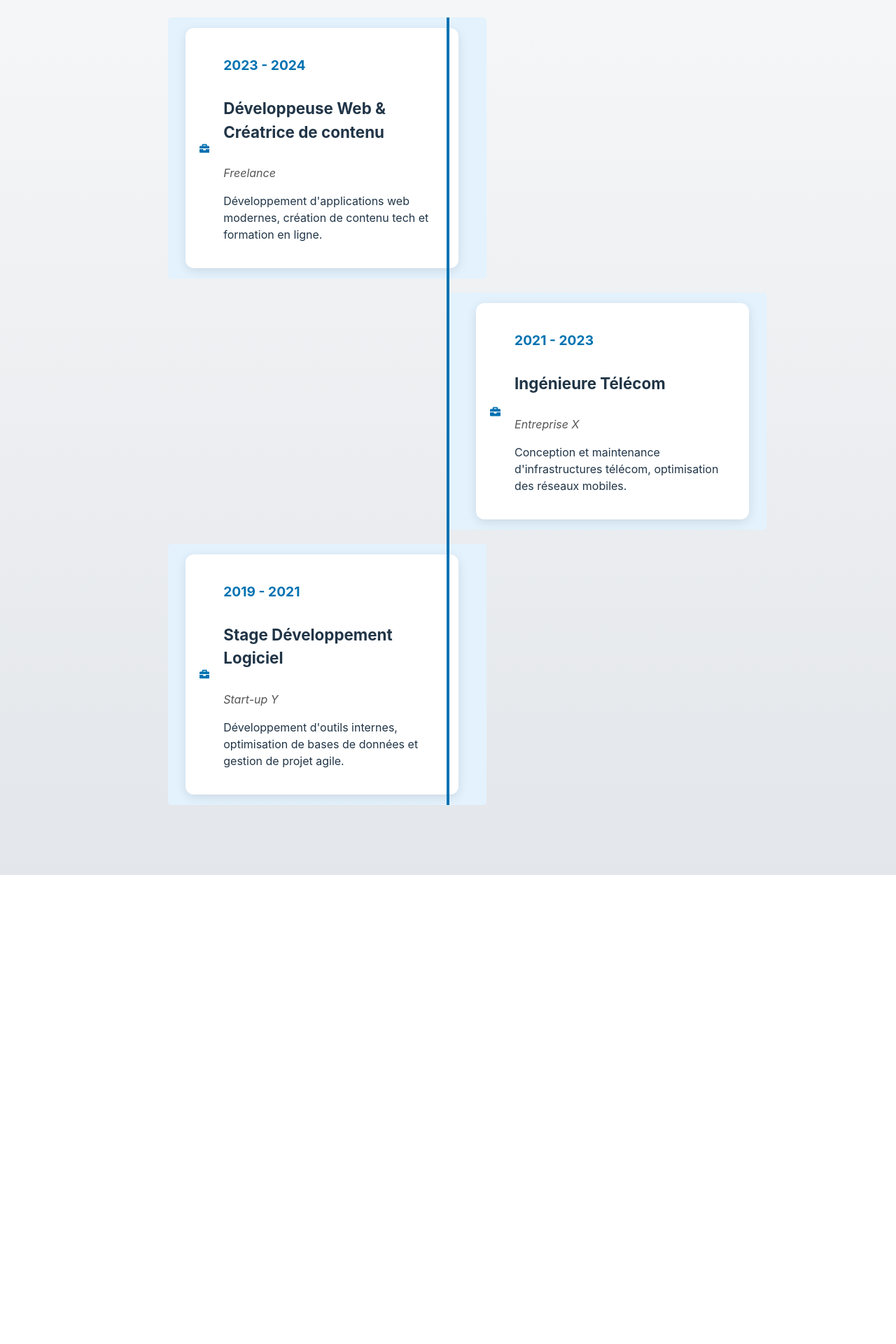
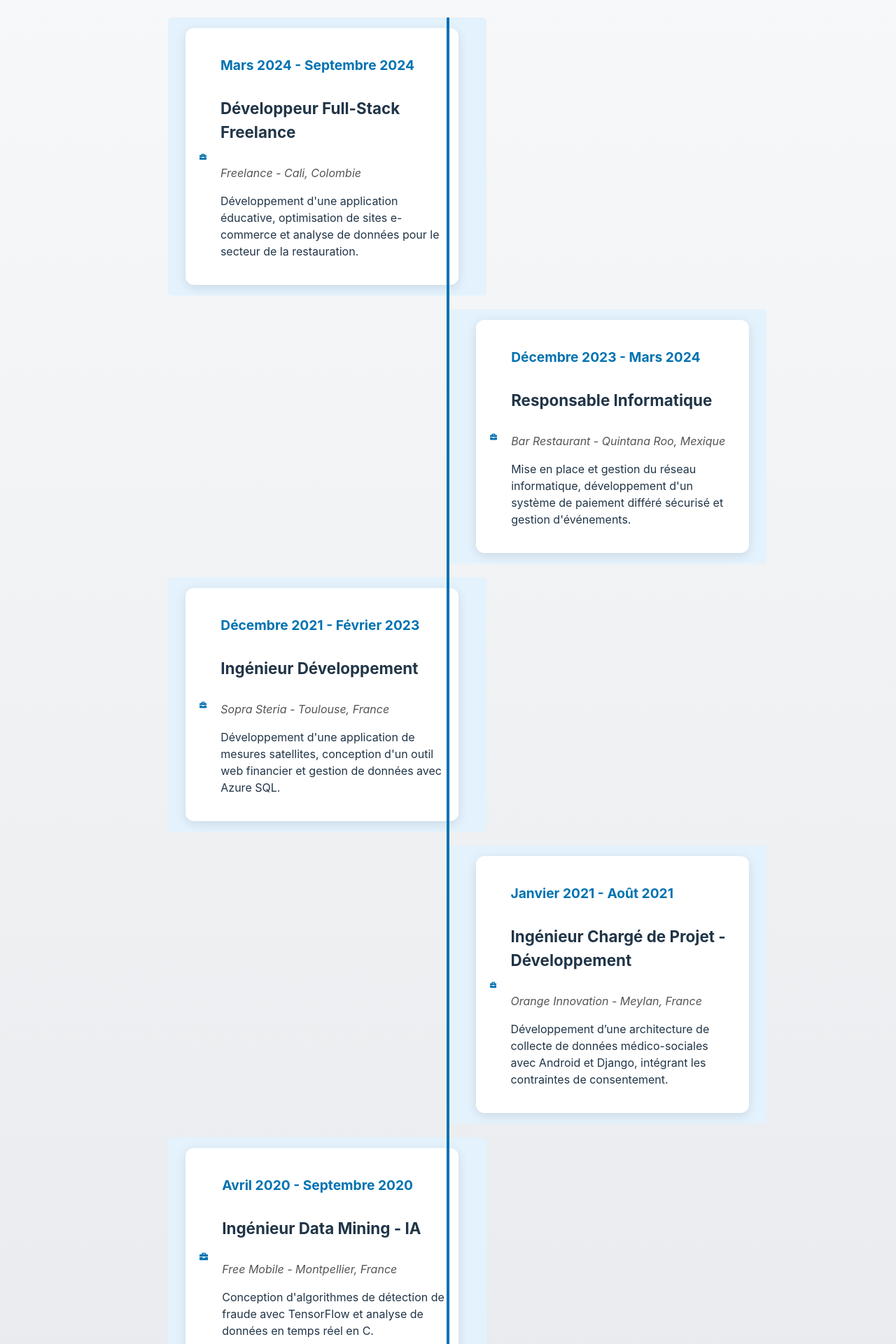
Before and after one commit to cvinciguer/portfolio-frontend, a React (Vite) app: page /about in a window 1280 px wide. Shown: the part 280-2200 px from the top of the page at 70% size. Before the commit the page ends 1530 px from the top, so only its background shows below. Built offline with nearby package versions, Linux system fonts and the light colour scheme.

Commit message:
PTF-005-Adding data over experience and exported strings about name, info, etc

```diff
--- a/src/components/pages/Experience.tsx
+++ b/src/components/pages/Experience.tsx
@@ -1,27 +1,7 @@
 import React from 'react';
 import { FaBriefcase } from "react-icons/fa";
 import './Experience.css';
-
-const experiences = [
-    {
-        year: "2023 - 2024",
-        title: "Développeuse Web & Créatrice de contenu",
-        company: "Freelance",
-        description: "Développement d'applications web modernes, création de contenu tech et formation en ligne."
-    },
-    {
-        year: "2021 - 2023",
-        title: "Ingénieure Télécom",
-        company: "Entreprise X",
-        description: "Conception et maintenance d'infrastructures télécom, optimisation des réseaux mobiles."
-    },
-    {
-        year: "2019 - 2021",
-        title: "Stage Développement Logiciel",
-        company: "Start-up Y",
-        description: "Développement d'outils internes, optimisation de bases de données et gestion de projet agile."
-    }
-];
+import { experiences } from '../../data';
 
 const Experience: React.FC = () => {
     return (
@@ -33,7 +13,7 @@ const Experience: React.FC = () => {
                         <div className="experience-card">
                             <FaBriefcase className="experience-icon" />
                             <div className="experience-content">
-                                <h3>{exp.year}</h3>
+                                <h3>{exp.date}</h3>
                                 <h4>{exp.title}</h4>
                                 <p className="company">{exp.company}</p>
                                 <p>{exp.description}</p>
--- a/src/components/pages/Home.css
+++ b/src/components/pages/Home.css
@@ -18,6 +18,28 @@
   margin-bottom: 10px;
   text-shadow: 2px 2px 10px rgba(0, 0, 0, 0.3);
 }
+
+/* --- Animation titre et sous titre --- */
+/**
+.hero-text .hero-title {
+  opacity: 0;
+  transform: translateX(-50px);
+  animation: slide-in-left 1s ease-out forwards;
+}
+
+.hero-text .hero-subtitle {
+  opacity: 0;
+  transform: translateX(50px);
+  animation: slide-in-right 1s ease-out forwards;
+} **/
+
+/* Animation au survol */
+/**
+.hero-title:hover, .hero-subtitle:hover {
+  transform: scale(1.5);
+  transition: transform 0.3s ease-out;
+}
+**/
 
 .hero-text p {
   font-size: 1.2rem;
@@ -177,3 +199,19 @@
   background: #f0f0f0;
   transform: scale(1.05);
 }
+
+
+/* --- ANIMATION TITLE --- */
+@keyframes slide-in-left {
+  to {
+      opacity: 1;
+      transform: translateX(0);
+  }
+}
+
+@keyframes slide-in-right {
+  to {
+      opacity: 1;
+      transform: translateX(0);
+  }
+}
--- a/src/components/pages/Home.tsx
+++ b/src/components/pages/Home.tsx
@@ -1,16 +1,18 @@
 import React, { useRef } from "react";
 import "./Home.css";
+import { name, description, about, experiences } from '../../data';
 
 export const Home: React.FC = () => {
   const contactRef = useRef<HTMLDivElement | null>(null);
+  const latestExperiences = experiences.slice(0, 3); // Prendre les 3 dernières expériences
 
   return (
     <div className="home-container">
       {/* HEADER AVEC EFFET PARALLAXE */}
       <header className="hero">
         <div className="hero-text">
-          <h1>Clément, Ingénieur, Développeur & data lover</h1>
-          <p>Alliant technologie, voyages et créativité pour repousser les limites</p>
+          <h1 className="hero-title">{name}</h1>
+          <h2 className="hero-subtitle">{description}</h2>
           <a className="cta-button" onClick={() => {
             contactRef.current?.scrollIntoView({
               behavior: "smooth"
@@ -26,7 +28,7 @@ export const Home: React.FC = () => {
           <div className="about-text">
             <h2>À propos</h2>
             <p>
-              Passionnée de technologie, de langues et de danse, je suis un ingénieur en télécommunication reconverti en développeur web.
+              {about}
             </p>
           </div>
         </div>
--- /dev/null
+++ b/src/data.tsx
@@ -0,0 +1,48 @@
+export const experiences = [
+    {
+        date: "Mars 2024 - Septembre 2024",
+        title: "Développeur Full-Stack Freelance",
+        company: "Freelance - Cali, Colombie",
+        description: "Développement d'une application éducative, optimisation de sites e-commerce et analyse de données pour le secteur de la restauration."
+    },
+    {
+        date: "Décembre 2023 - Mars 2024",
+        title: "Responsable Informatique",
+        company: "Bar Restaurant - Quintana Roo, Mexique",
+        description: "Mise en place et gestion du réseau informatique, développement d'un système de paiement différé sécurisé et gestion d'événements."
+    },
+    {
+        date: "Décembre 2021 - Février 2023",
+        title: "Ingénieur Développement",
+        company: "Sopra Steria - Toulouse, France",
+        description: "Développement d'une application de mesures satellites, conception d'un outil web financier et gestion de données avec Azure SQL."
+    },
+    {
+        date: "Janvier 2021 - Août 2021",
+        title: "Ingénieur Chargé de Projet - Développement",
+        company: "Orange Innovation - Meylan, France",
+        description: "Développement d’une architecture de collecte de données médico-sociales avec Android et Django, intégrant les contraintes de consentement."
+    },
+    {
+        date: "Avril 2020 - Septembre 2020",
+        title: "Ingénieur Data Mining - IA",
+        company: "Free Mobile - Montpellier, France",
+        description: "Conception d'algorithmes de détection de fraude avec TensorFlow et analyse de données en temps réel en C."
+    },
+    {
+        date: "Mai 2018 - Septembre 2018",
+        title: "Technicien de Maintenance Chimie",
+        company: "Air Liquide - Crolles, France",
+        description: "Maintenance préventive et curative des équipements chimiques pour STMicroelectronics."
+    },
+    {
+        date: "Novembre 2017 - Février 2018",
+        title: "Technicien en Métrologie et Qualification des Matériaux",
+        company: "Danone (Evian) - Evian-les-Bains, France",
+        description: "Tests de traction et compression sur les bouteilles pour garantir la conformité et la durabilité des packagings."
+    }
+];
+
+export const name: string = "Clément VINCIGUERRA";
+export const description: string = "Ingénieur, Développeur & data lover";
+export const about: string = "Passionnée de technologie, de langues et de danse, je suis un ingénieur en télécommunication reconverti en développeur web. Alliant technologie, voyages et créativité pour repousser les limites";
```
